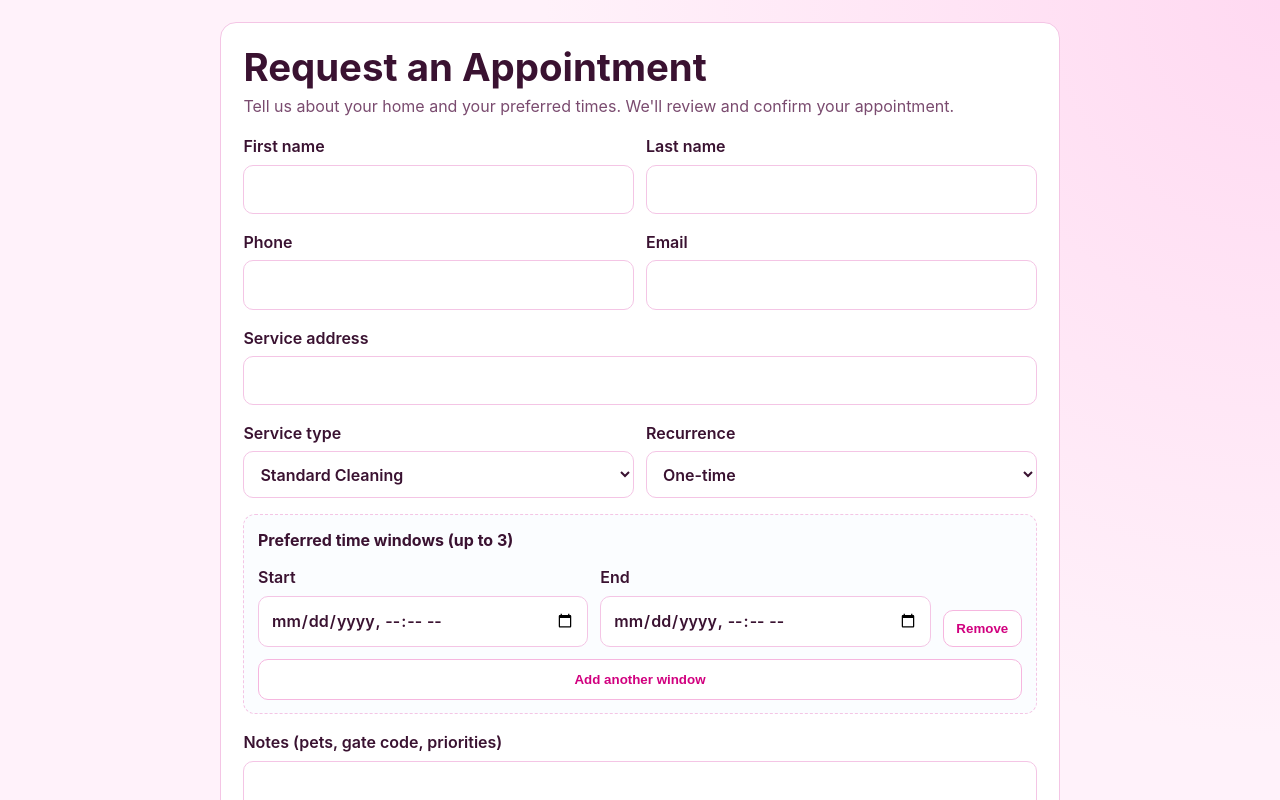
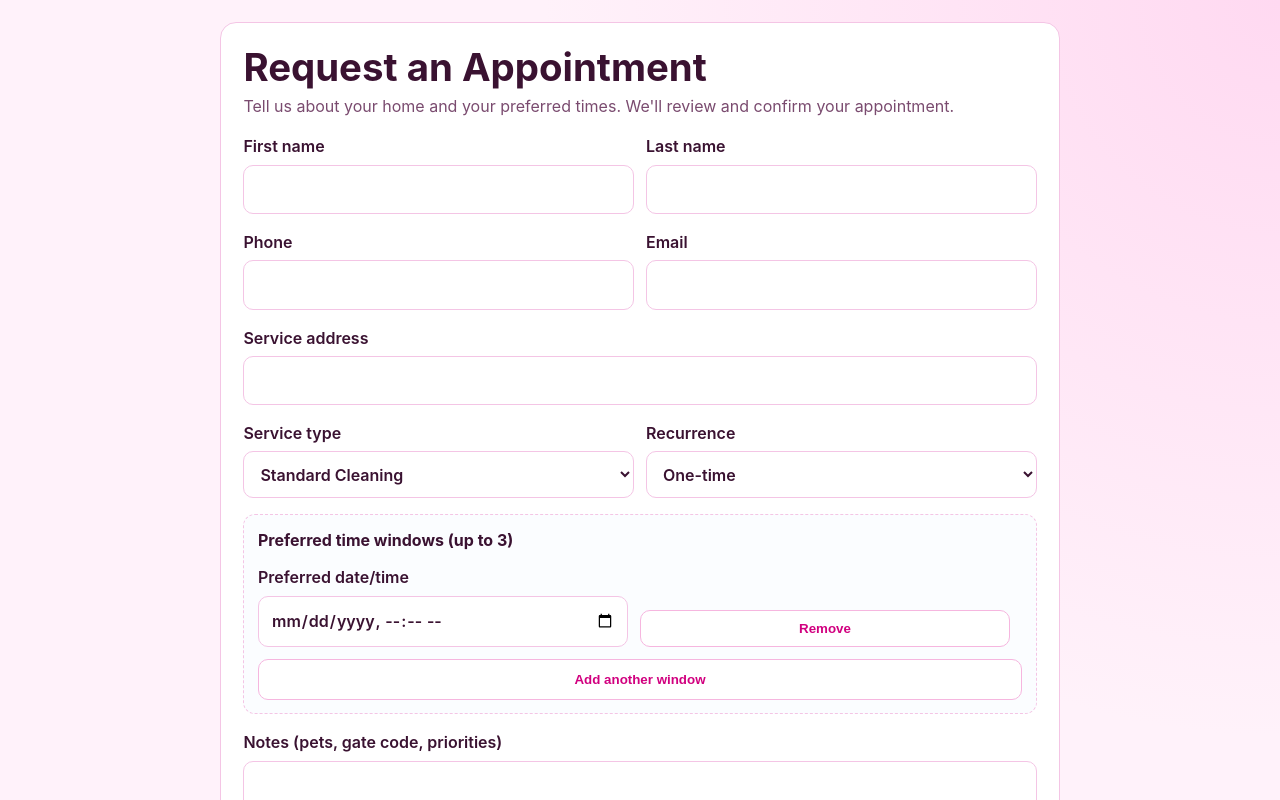
Before and after one commit to jbminerich/laryscleaningservice, a Next.js app in the folder frontend/app/: page /request-appointment in a window 1280 px wide. Shown: the top 800 px of the page. Built offline with nearby package versions, Linux system fonts and the light colour scheme.

Commit message:
adding email notifications

```diff
--- a/frontend/app/app/request-appointment/page.js
+++ b/frontend/app/app/request-appointment/page.js
@@ -17,7 +17,16 @@ const RECURRENCE_OPTIONS = [
   { label: "Monthly", value: "monthly" },
 ];
 
-const emptyWindow = { start: "", end: "" };
+const emptyWindow = { start: "" };
+
+async function parseApiResponse(response) {
+  const raw = await response.text();
+  try {
+    return raw ? JSON.parse(raw) : {};
+  } catch {
+    return { detail: raw || "Unexpected server response." };
+  }
+}
 
 export default function RequestAppointmentPage() {
   const [form, setForm] = useState({
@@ -61,10 +70,9 @@ export default function RequestAppointmentPage() {
     setStatus({ loading: true, error: "", success: "" });
 
     const normalizedWindows = windows
-      .filter((window) => window.start && window.end)
+      .filter((window) => window.start)
       .map((window) => ({
         start: new Date(window.start).toISOString(),
-        end: new Date(window.end).toISOString(),
       }));
 
     if (normalizedWindows.length === 0) {
@@ -84,7 +92,7 @@ export default function RequestAppointmentPage() {
         }),
       });
 
-      const payload = await response.json();
+      const payload = await parseApiResponse(response);
       if (!response.ok) {
         throw new Error(payload?.detail || "Unable to submit appointment request.");
       }
@@ -177,20 +185,11 @@ export default function RequestAppointmentPage() {
             {windows.map((window, index) => (
               <div className="field-grid three-col" key={`window-${index}`}>
                 <label>
-                  Start
+                  Preferred date/time
                   <input
                     type="datetime-local"
                     value={window.start}
                     onChange={(event) => updateWindow(index, "start", event.target.value)}
-                    required
-                  />
-                </label>
-                <label>
-                  End
-                  <input
-                    type="datetime-local"
-                    value={window.end}
-                    onChange={(event) => updateWindow(index, "end", event.target.value)}
                     required
                   />
                 </label>
```
Also changed, not shown: 1 other file (tests, documents, lock files or other folders).
